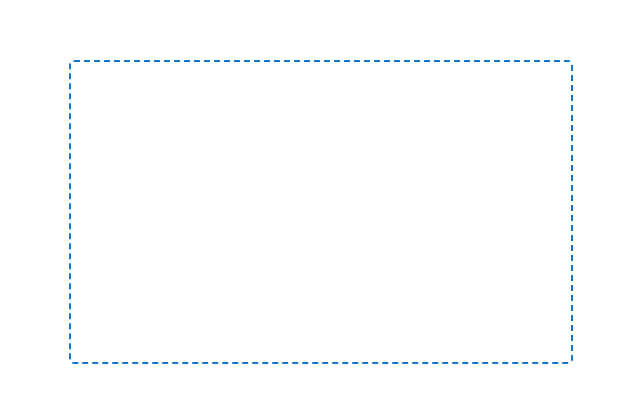
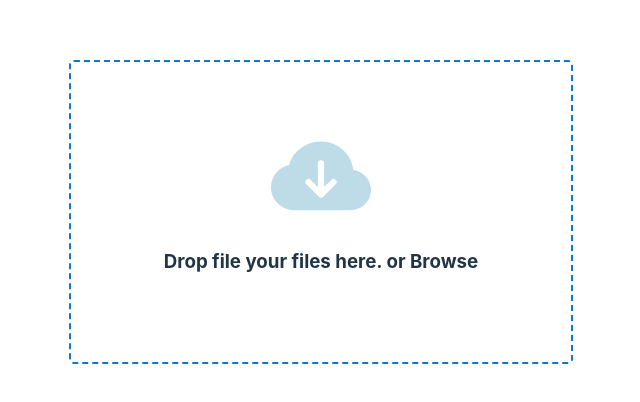
Before and after one commit to Zachary-Bricknell/Project_Pinecone, a React (Vite) app in the folder frontend-page/: page / in a window 1280 px wide. Shown: the part 188-590 px from the top of the page, without its empty margins (319-959 px from the left). Built offline with nearby package versions, Linux system fonts and the light colour scheme.

Commit message:
small changes

```diff
--- a/frontend-page/package.json
+++ b/frontend-page/package.json
@@ -11,7 +11,8 @@
   },
   "dependencies": {
     "react": "^18.2.0",
-    "react-dom": "^18.2.0"
+    "react-dom": "^18.2.0",
+    "react-icons": "^4.11.0"
   },
   "devDependencies": {
     "@types/react": "^18.2.15",
--- a/frontend-page/src/components/Uploader/uploader.jsx
+++ b/frontend-page/src/components/Uploader/uploader.jsx
@@ -1,5 +1,6 @@
 import React from "react";
 import "./uploader.css";
+import { BsFillCloudArrowDownFill } from "react-icons/bs";
 import { useState } from "react";
 
 function Uploader() {
@@ -11,8 +12,11 @@ function Uploader() {
     <main>
       <form action="" onClick={handleFormClick}>
         <input type="file" accept="image/*" className="input-field" hidden />
+        <BsFillCloudArrowDownFill color="BEDBE8" size={100} />
+        <h3> Drop file your files here. or Browse </h3>
       </form>
     </main>
   );
+  h;
 }
 export default Uploader;
```
Also changed, not shown: frontend-page/src/App.jsx (+4 -6 lines), 1 other file (tests, documents, lock files or other folders).
